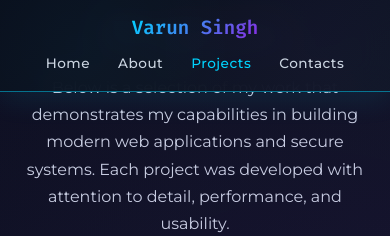
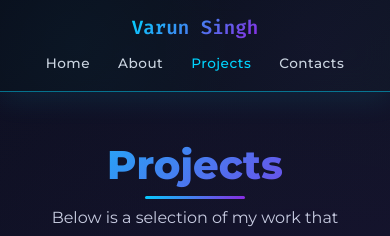
Before and after one commit to s4733163/Portfolio, a React (Vite) app: page /project in a window 390 px wide. Shown: the top 236 px of the page. Built offline with nearby package versions, Linux system fonts and the light colour scheme.

Commit message:
The final changes have been made.

```diff
--- a/src/components/Projects.css
+++ b/src/components/Projects.css
@@ -322,7 +322,7 @@ body, html {
 
     .about > h2 {
         font-size: 3rem;
-        margin: 40px 0 20px 0;
+        margin: 70px 0 20px 0;
     }
 
     .about > p {
@@ -359,6 +359,11 @@ body, html {
     .about {
         /* padding-top: 90px; */ /* Removed to keep navbar at top */
     }
+
+    .about > h2 {
+        font-size: 2.5rem;
+        margin: 140px 0 15px 0;
+    }
 }
 
 @media (max-width: 480px) {
@@ -368,7 +373,7 @@ body, html {
 
     .about > h2 {
         font-size: 2.5rem;
-        margin: 10px 0 15px 0;
+        margin: 140px 0 15px 0;
     }
 
     .about > p {
```
